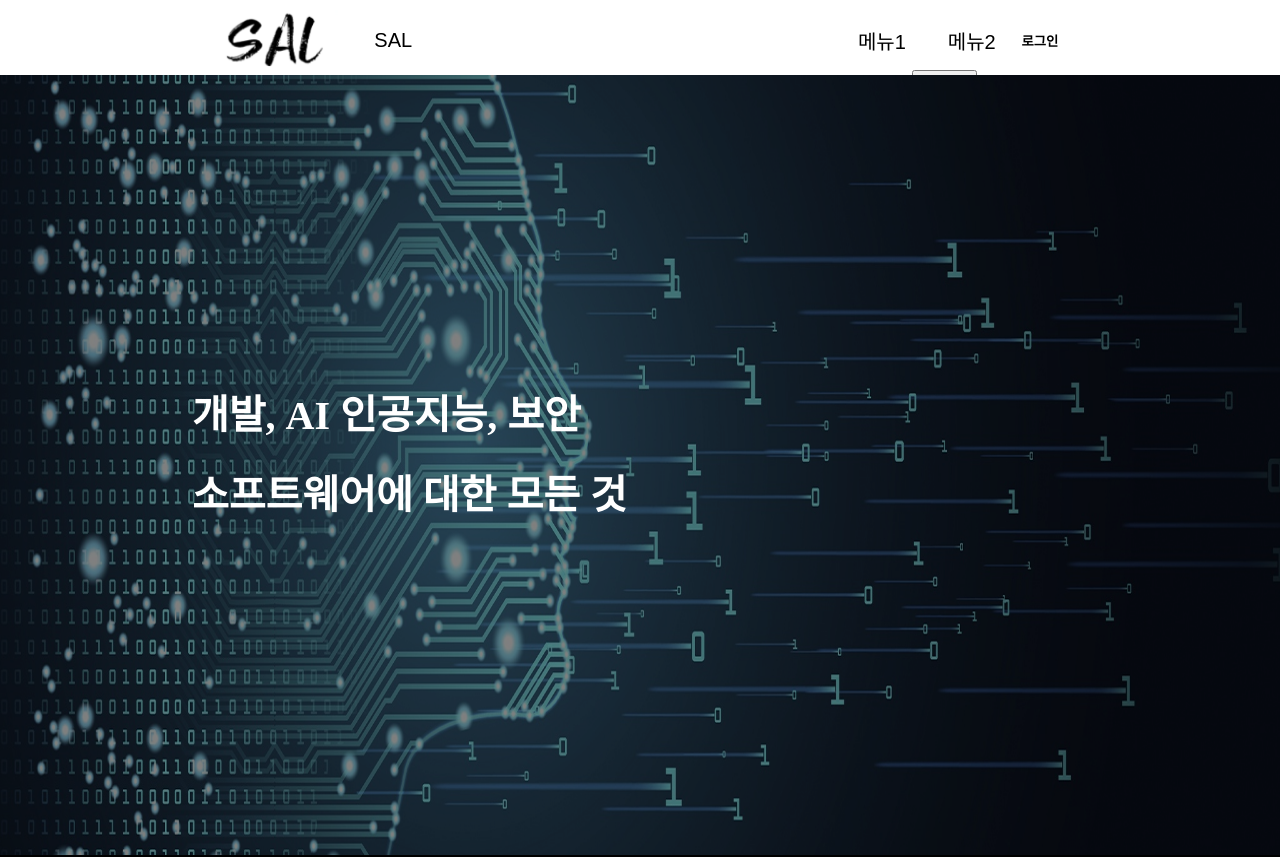
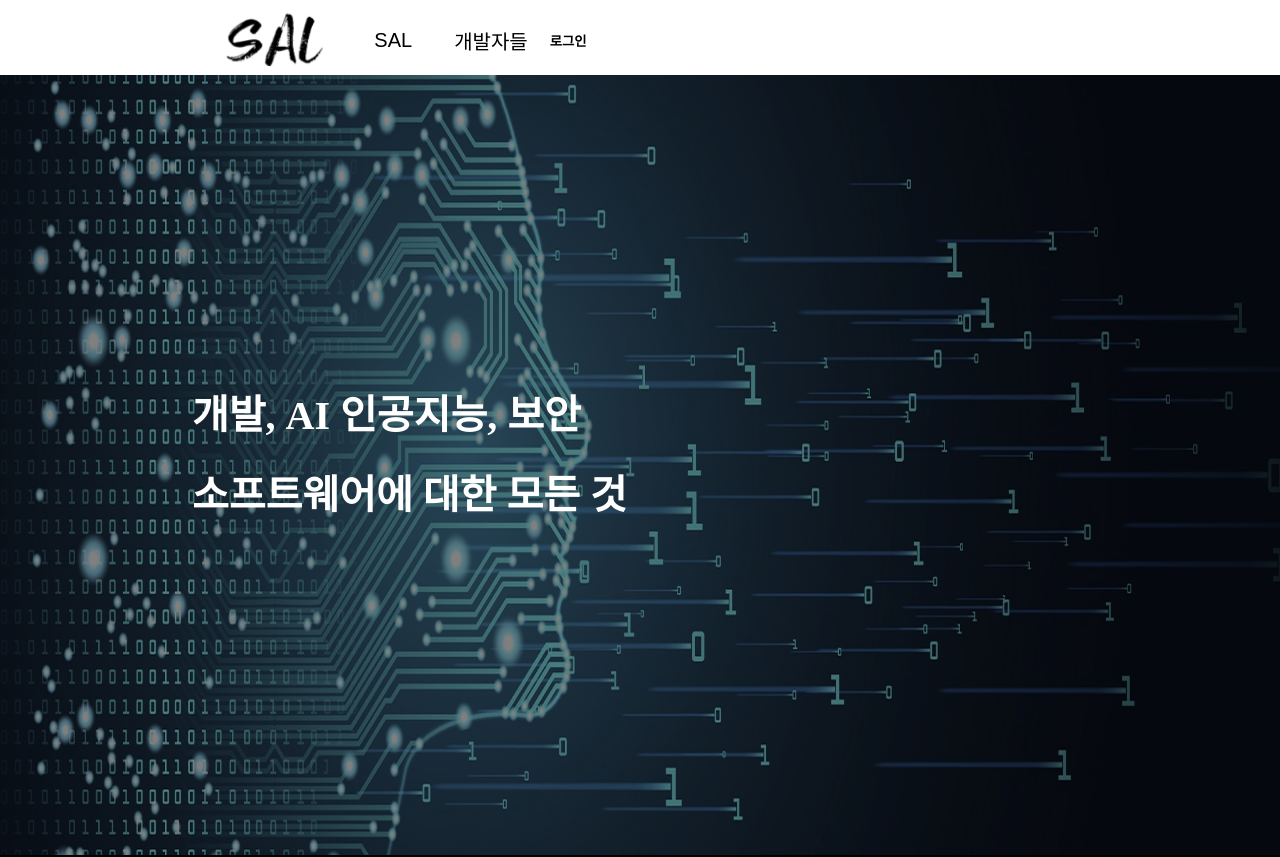
Before and after one commit to soft-a-life/SALT-Frontend, a React (Create React App) app: page / in a window 1280 px wide. Shown: the top 857 px of the page. Built offline with nearby package versions, Linux system fonts and the light colour scheme; what prosemirror-example-setup would draw is missing.

Commit message:
메뉴1,2 delete
blankbox delete
menu-button > menu-option fix
registerCheck 주석처리

```diff
--- a/src/components/NavigationBar.jsx
+++ b/src/components/NavigationBar.jsx
@@ -5,16 +5,12 @@ import logoImage from '../img/logo2.png';
 import {useCookies} from "react-cookie";
 
 /*
-logo2.png 추가 및 logo.png2로 변경
-logoImage height값 추가
+메뉴1,2 delete
+Register-button 링크경로 fix(loginScreen/signUpScreen > signUpScreen 처음이랑 동일)
+blankbox delete
+menu-button > menu-option fix
+registerCheck 주석처리
 */
-
-/*
-menu-list 추가
-위치 변경이 안되서 사이에 blankbox 임시 추가
-버튼 구분 위해 menu-button 추가
-*/
-
 
 function NavigationBar(props) {
 
@@ -25,14 +21,14 @@ function NavigationBar(props) {
             <button className="login-button">로그인</button>
         </Link>
     };
-    const registerCheck = () => {
-        return cookies.userDate ?
-            <button className="LoginOut-button"
-                     onClick={()  => removeCookie('userDate')}>로그아웃</button> :
-            <Link to="/loginScreen/signUpScreen">
-                <button className="Register-button">회원가입</button>
-            </Link>
-    };
+    // const registerCheck = () => {
+    //     return cookies.userDate ?
+    //         <button className="LoginOut-button"
+    //                  onClick={()  => removeCookie('userDate')}>로그아웃</button> :
+    //         <Link to="/signUpScreen">
+    //             <button className="Register-button">회원가입</button>
+    //         </Link>
+    // };
 
     return (
         <div className={"navigationBar"}>
@@ -46,13 +42,9 @@ function NavigationBar(props) {
                 <button className="menu-item">SAL</button>
                 <button className="menu-item">개발자들</button>
                 </div>
-                <div className="blankbox"></div>
-                <div className="menu-button">
-
-                <button className="menu-item">메뉴1</button>
-                <button className="menu-item">메뉴2</button>
-                {cookies.userDate ? <p>{cookies.userDate.user_Id}</p> : loggedOut()}
-                {registerCheck()}
+                <div className="menu-option">
+                    {cookies.userDate ? <p>{cookies.userDate.user_Id}</p> : loggedOut()}
+                    {/* {registerCheck()} */}
                 </div>
             </div>
         </div>
```
